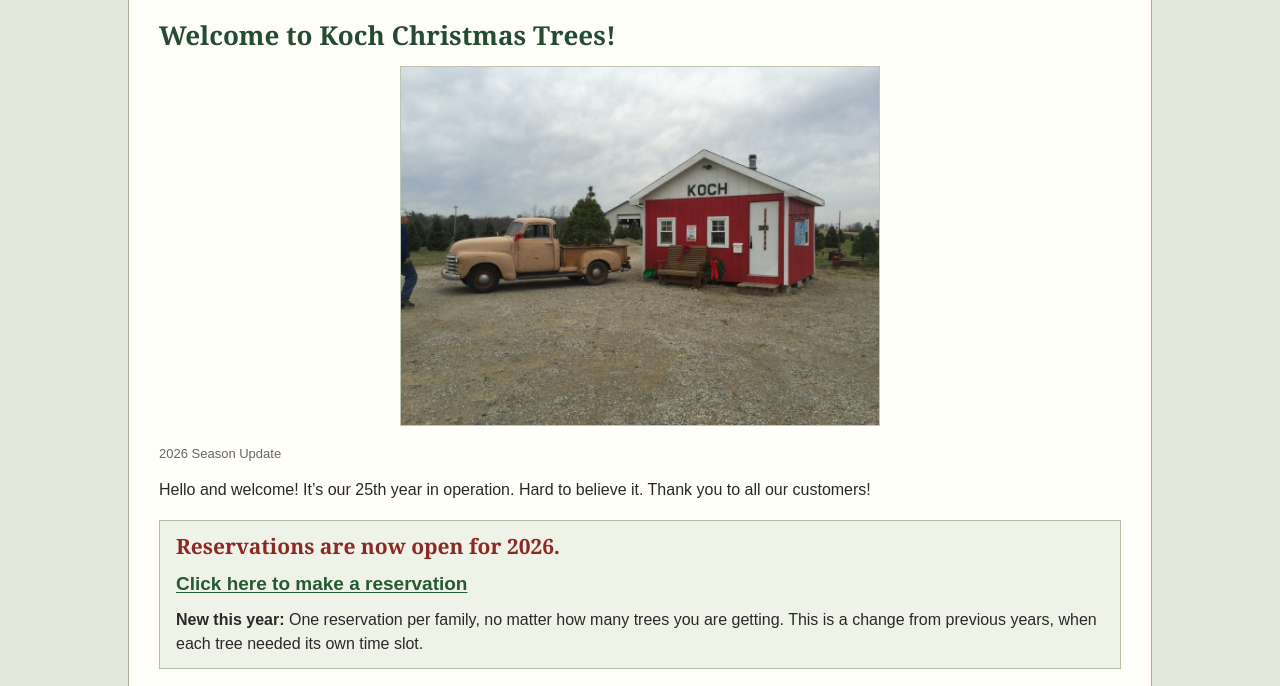
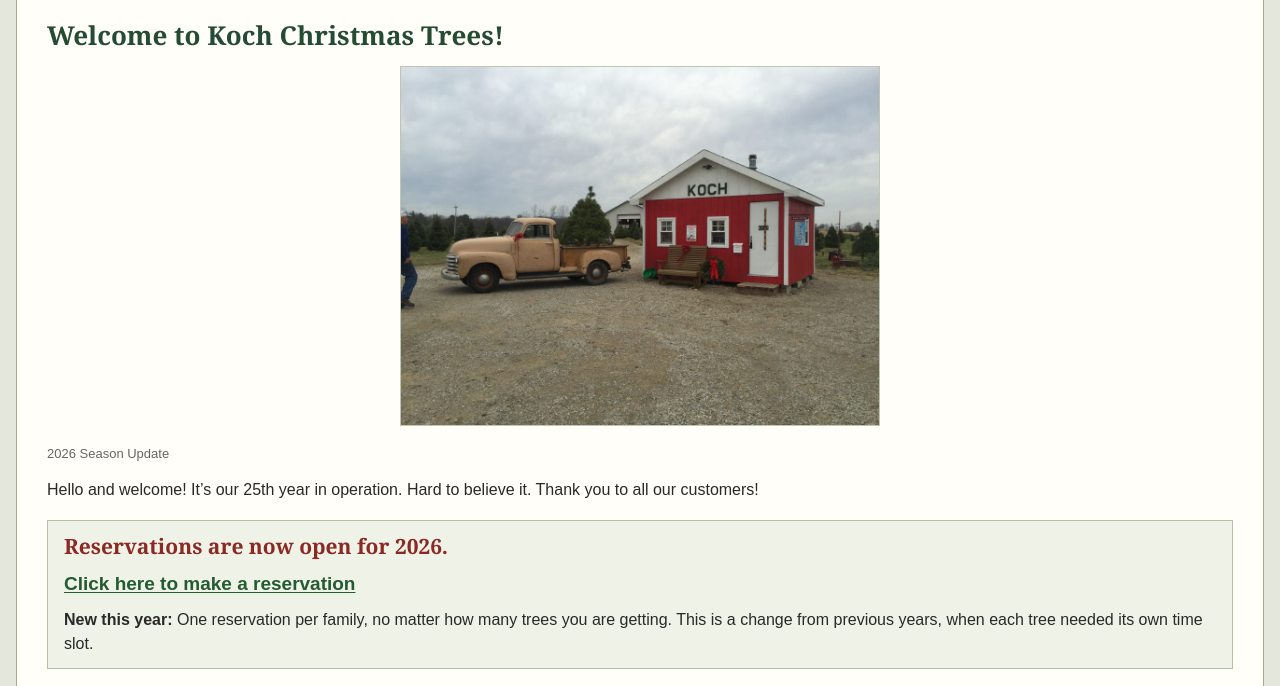
Before and after one commit to kochrt/kochchristmastrees, a plain HTML site: page site/index.html in a window 1280 px wide. Shown: the part 183-869 px from the top of the page. Drawn offline with Linux system fonts and the light colour scheme.

Commit message:
bump the width

```diff
--- a/site/styles.css
+++ b/site/styles.css
@@ -14,7 +14,7 @@ body {
   font: 16px/1.5 Arial, Helvetica, sans-serif;
 }
 .page {
-  max-width: 1024px;
+  max-width: 1280px;
   margin: 0 auto;
   background: #fffef9;
   border: 1px solid #a4ad98;
```
